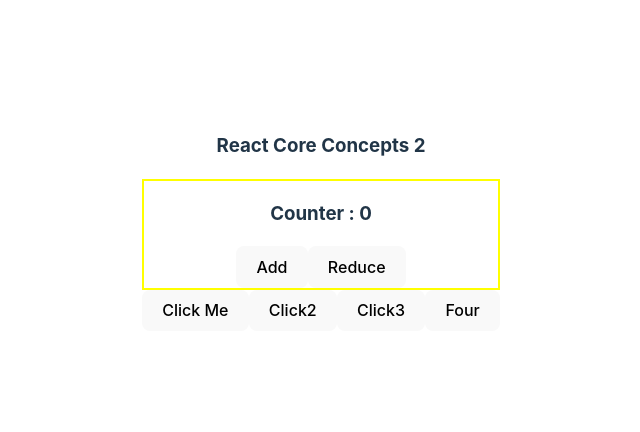
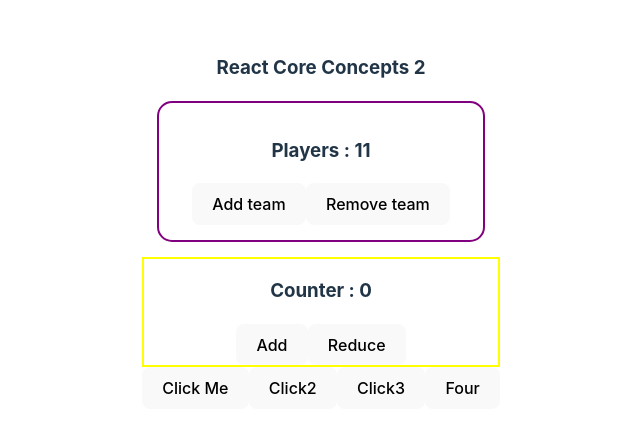
Before and after one commit to shihab4513/explore-react-core-concepts-part2, a React (Vite) app: page / in a window 1280 px wide. Shown: the part 178-610 px from the top of the page, without its empty margins (319-959 px from the left). Built offline with nearby package versions, Linux system fonts and the light colour scheme.

Commit message:
Team add remove using useState hook implemented

```diff
--- a/src/App.jsx
+++ b/src/App.jsx
@@ -4,6 +4,7 @@
 import viteLogo from '/vite.svg'
 import './App.css'
 import Counter from './Counter';
+import Team from './Team';
 
 function App() {
 
@@ -26,6 +27,7 @@
 
 
       <h3>React Core Concepts 2</h3>
+      <Team></Team>
       <Counter></Counter>
       <button onClick={handleClick}>Click Me</button>
       <button onClick={handleClick2}>Click2</button>
--- /dev/null
+++ b/src/Team.jsx
@@ -0,0 +1,28 @@
+/* eslint-disable no-unused-vars */
+/* eslint-disable no-empty-pattern */
+import { useState } from "react";
+
+export default function Team() {
+  const [team, setTeam] = useState(11);
+  const teamStyle = {
+    border: '2px solid purple',
+    margin: '15px',
+    padding: '15px',
+    borderRadius: '15px'
+  }
+  const handleAdd = () => {
+    const newCount = team + 1;
+    setTeam(newCount);
+  }
+  const handleRemove = () => {
+    const newCount = team - 1;
+    setTeam(newCount);
+  }
+  return (
+    <div style={teamStyle}>
+      <h3>Players : {team}</h3>
+      <button onClick={handleAdd}>Add team</button>
+      <button onClick={handleRemove}>Remove team</button>
+    </div>
+  );
+}
```
